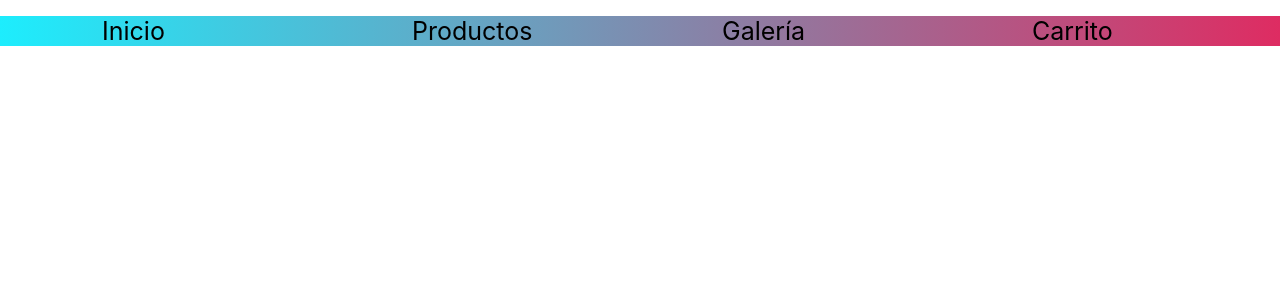
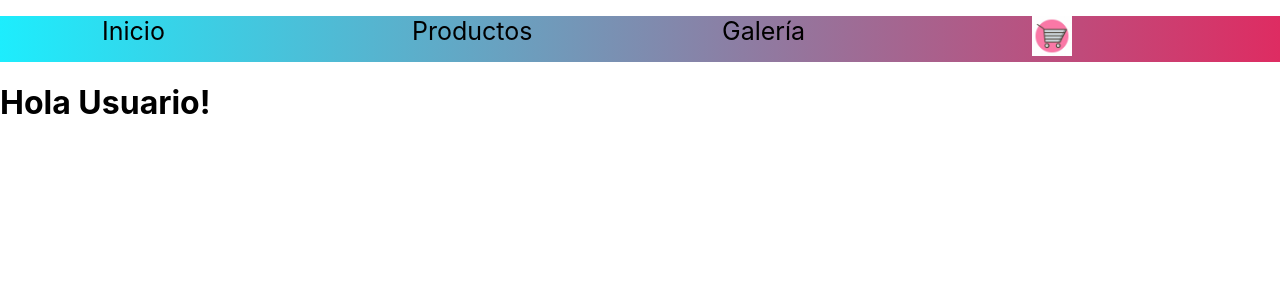
Before and after one commit to mariana-rodrigo/react_desafios, a React (Create React App) app: page / in a window 1280 px wide. Shown: the top 300 px of the page. Built offline with nearby package versions, Linux system fonts and the light colour scheme.

Commit message:
desafío 3

```diff
--- a/src/App.js
+++ b/src/App.js
@@ -1,12 +1,17 @@
 import './App.css';
 import NavBar from './components/NavBar';
+import ItemListContainer from './components/ItemListContainer';
 
 function App() {
   return (
     <div className="App">
       <header className="App-header">
         <NavBar/>
+
       </header>
+      <body>
+        <ItemListContainer greetings={'Hola Usuario!'}/>
+      </body>
     </div>
   );
 
--- /dev/null
+++ b/src/components/CartWidget.css
@@ -0,0 +1,4 @@
+.carrito{
+    height: 40px;
+    width: 40px;
+}
--- /dev/null
+++ b/src/components/CartWidget.js
@@ -0,0 +1,13 @@
+import carrito from '../imagenes/carrito.jpg'
+import "./CartWidget.css"
+
+function CartWidget(){
+    return(
+        <div>
+            <img src={carrito} alt="carrito" class="carrito"></img>
+        </div>
+
+    )
+}
+
+export default CartWidget;
--- /dev/null
+++ b/src/components/ItemListContainer.js
@@ -0,0 +1,16 @@
+import React from "react"
+
+
+class ItemListContainer extends React.Component{
+
+
+    render () {
+        return (
+            <div>
+                <h1>{this.props.greetings}</h1>
+            </div>
+        )
+    }
+}
+
+export default ItemListContainer
--- a/src/components/NavBar.js
+++ b/src/components/NavBar.js
@@ -1,4 +1,6 @@
 import './NavBar.css'
+import './CartWidget.js'
+import CartWidget from './CartWidget.js'
 
 function NavBar() {
     return (
@@ -11,7 +13,7 @@ function NavBar() {
                         <li className="elementoListaNav">Inicio</li>
                         <li className="elementoListaNav">Productos</li>
                         <li className="elementoListaNav">Galería</li>
-                        <li className="elementoListaNav">Carrito</li>
+                        <li className="elementoListaNav"><CartWidget/></li>
 
 
                     </ul>
```
Also changed, not shown: src/imagenes/carrito.jpg (added).
